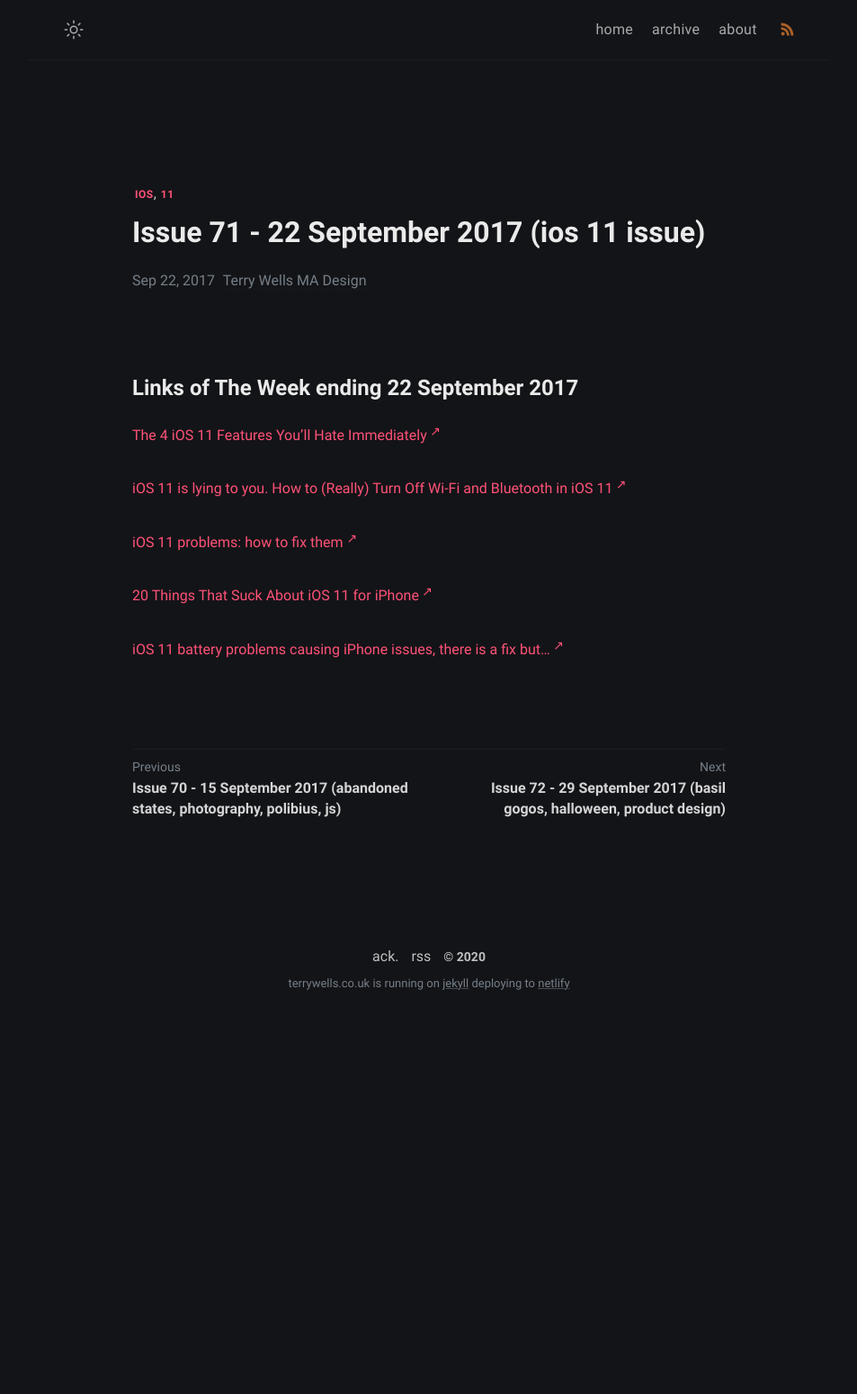
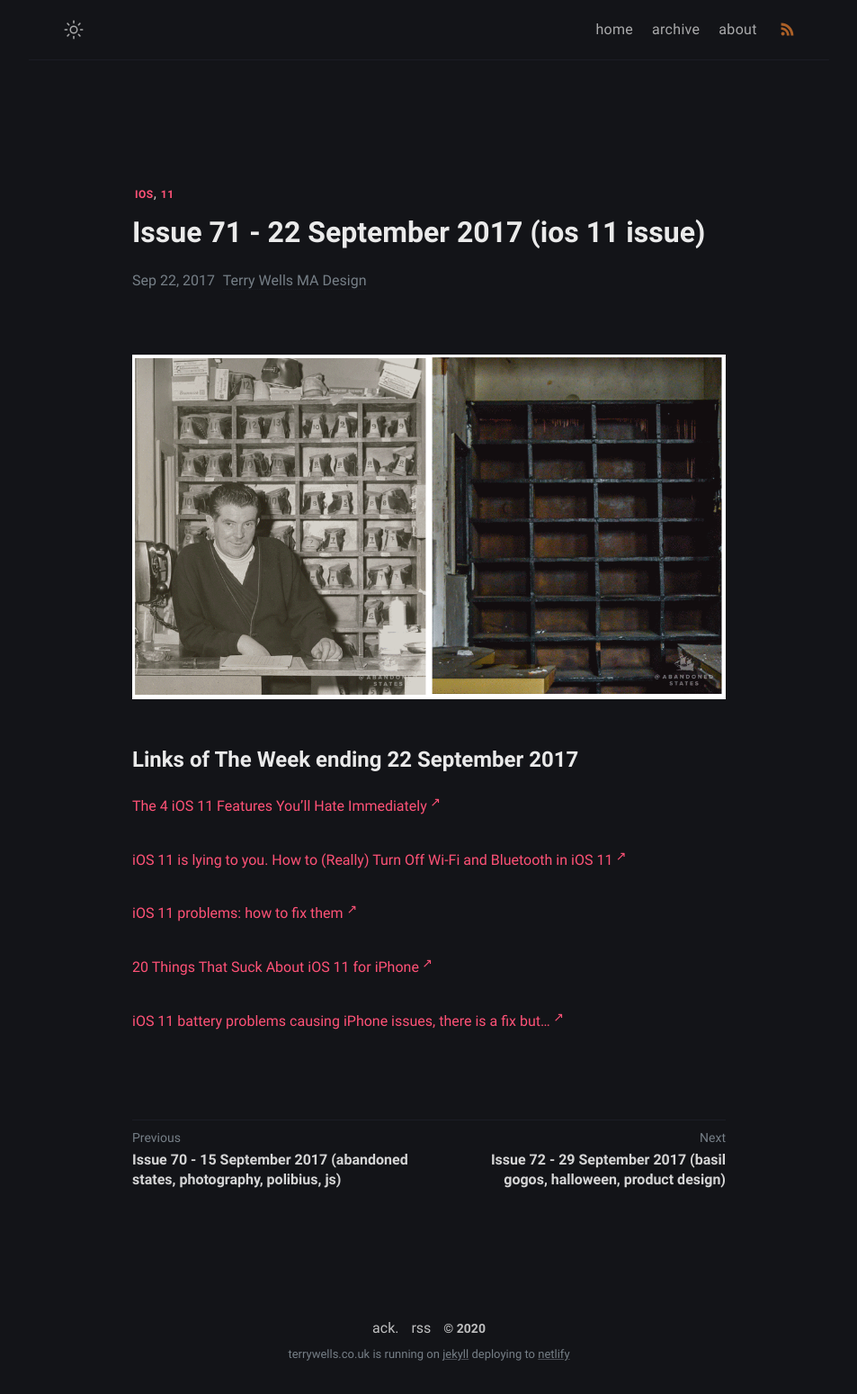
Before and after one commit to wristtattoo/jekyll-klise, a Jekyll site: the page built from _posts/2020-11-03-issue-71-22-september-2017-ios-11-issue.md, in a window 1280 px wide. Shown: the whole page at 90% size, without its empty margins (163-1116 px from the left). Built offline with Jekyll 4.4.1, drawn with Linux system fonts in a browser that asks for light colours; a script that is not in the unit is left out; before the commit the page ends 1137 px from its top, so only the background shows below that.

Commit message:
Update Links of The Week “2020-11-03-issue-71-22-september-2017-ios-11-issue”

```diff
--- a/_posts/2020-11-03-issue-71-22-september-2017-ios-11-issue.md
+++ b/_posts/2020-11-03-issue-71-22-september-2017-ios-11-issue.md
@@ -4,6 +4,8 @@ title: Issue 71 - 22 September 2017 (ios 11 issue)
 tags: ios 11
 date: 2017-09-22T11:42:07.270Z
 ---
+![The 4 iOS 11 Features You'll Hate Immediately](/assets/uploads/issue-71.png "The 4 iOS 11 Features You'll Hate Immediately")
+
 # Links of The Week ending 22 September 2017
 
 <a href="https://www.inverse.com/article/36546-ios-11-features-hate" target="_blank">The 4 iOS 11 Features You'll Hate Immediately</a>
```
Also changed, not shown: assets/uploads/issue-71.png (added).
